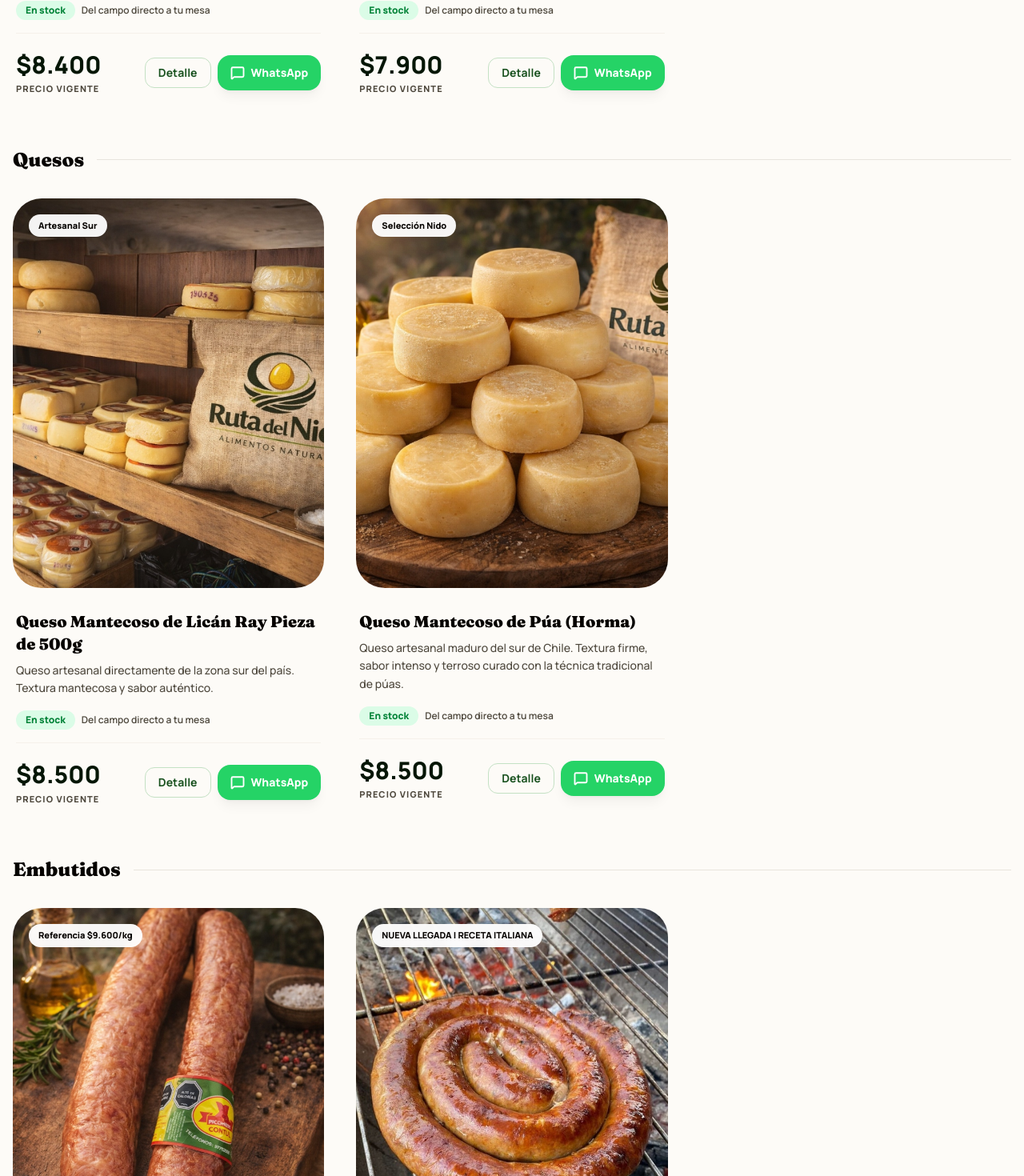
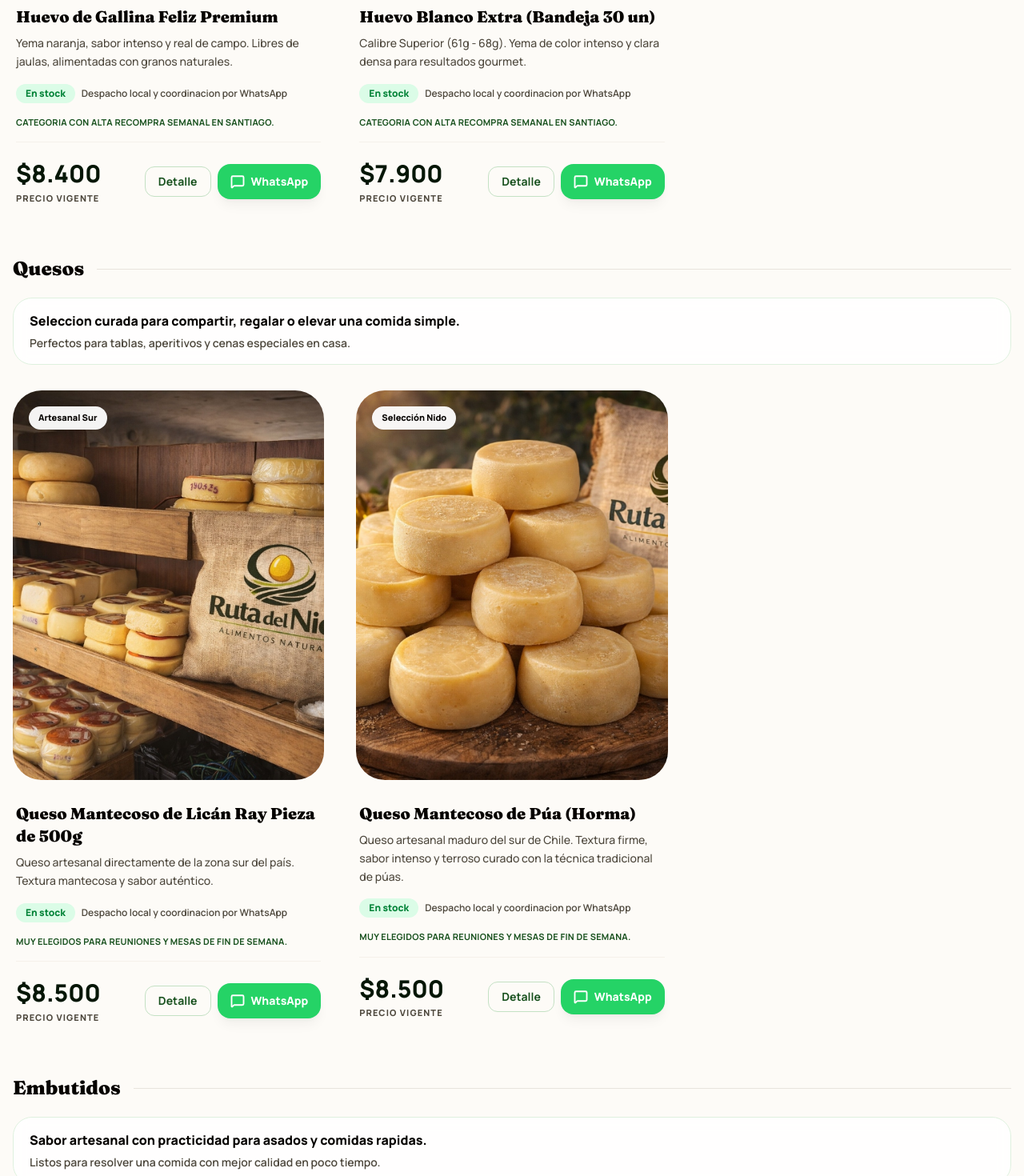
Before and after one commit to Renanakin/ruta_final, a React (Vite) app: page / in a window 1280 px wide. Shown: the part 2030-3500 px from the top of the page at 80% size. Built offline with nearby package versions, Linux system fonts and the light colour scheme; no server answers.

Commit message:
feat: sprint 2 listo (categorias, prueba social y CTA de conversion)

```diff
--- a/src/App.jsx
+++ b/src/App.jsx
@@ -599,7 +599,7 @@ const App = () => {
             <CatalogSection products={products} onSelectProduct={setSelectedProduct} onProductWhatsApp={handleProductWhatsApp} />
             <ValuesSection />
             <AlchemistTeaserSection onOpenAlchemist={openAlchemist} />
-            <SocialProof />
+            <SocialProof onOrderNow={() => handleOrder('Consulta General')} />
             <SubscriptionSection subscriptionEggType={subscriptionEggType} setSubscriptionEggType={setSubscriptionEggType} handleSubscription={handleSubscription} />
           </>
         )}
--- a/src/components/CatalogSection.jsx
+++ b/src/components/CatalogSection.jsx
@@ -5,6 +5,34 @@ import { buildWhatsAppProductUrl, cn, PRICE_PLACEHOLDER } from '../lib/constants
 const formatClp = (value) => {
   if (!value) return PRICE_PLACEHOLDER;
   return `$${Number(value).toLocaleString('es-CL')}`;
+};
+
+const CATEGORY_VALUE = {
+  huevos: {
+    benefit: 'Mas sabor y mejor textura para tu cocina diaria.',
+    useCase: 'Ideal para desayunos, reposteria y platos de todos los dias.',
+    socialSnippet: 'Categoria con alta recompra semanal en Santiago.'
+  },
+  quesos: {
+    benefit: 'Seleccion curada para compartir, regalar o elevar una comida simple.',
+    useCase: 'Perfectos para tablas, aperitivos y cenas especiales en casa.',
+    socialSnippet: 'Muy elegidos para reuniones y mesas de fin de semana.'
+  },
+  embutidos: {
+    benefit: 'Sabor artesanal con practicidad para asados y comidas rapidas.',
+    useCase: 'Listos para resolver una comida con mejor calidad en poco tiempo.',
+    socialSnippet: 'Clientes valoran su sabor real y textura firme.'
+  },
+  congelados: {
+    benefit: 'Formato practico para comer mejor sin improvisar en la semana.',
+    useCase: 'Productos listos para cocinar con buena relacion tiempo-calidad.',
+    socialSnippet: 'Una de las categorias mas pedidas por familias ocupadas.'
+  },
+  costillares: {
+    benefit: 'Cortes con origen y proceso cuidado para ocasiones memorables.',
+    useCase: 'Pensados para compartir en mesas especiales o celebraciones.',
+    socialSnippet: 'Alta expectativa y reservas tempranas cuando hay disponibilidad.'
+  }
 };
 
 const CatalogSection = ({ products, onSelectProduct }) => {
@@ -58,11 +86,16 @@ const CatalogSection = ({ products, onSelectProduct }) => {
             return (
               <div key={cat.id} className="animate-in fade-in slide-in-from-bottom-4 duration-700 delay-150">
                 {activeTab === 'todos' && (
-                  <div className="flex items-center gap-4 mb-8">
+                  <div className="flex items-center gap-4 mb-5">
                     <h3 className="text-2xl font-serif font-black text-stone-900">{cat.label}</h3>
                     <div className="h-px flex-1 bg-stone-200"></div>
                   </div>
                 )}
+
+                <div className="rounded-3xl border border-brand-100 bg-white/80 backdrop-blur px-5 py-4 mb-8">
+                  <p className="text-sm md:text-base text-stone-900 font-black">{CATEGORY_VALUE[cat.id]?.benefit}</p>
+                  <p className="text-xs md:text-sm text-stone-600 font-semibold mt-1.5">{CATEGORY_VALUE[cat.id]?.useCase}</p>
+                </div>
 
                 <div className="grid grid-cols-1 sm:grid-cols-2 md:grid-cols-3 gap-8 sm:gap-10">
                   {categoryProducts.map((p) => (
@@ -81,8 +114,12 @@ const CatalogSection = ({ products, onSelectProduct }) => {
                           <span className={cn('text-xs font-black px-3 py-1 rounded-full', p.inStock ? 'bg-green-100 text-green-700' : 'bg-red-100 text-red-700')}>
                             {p.inStock ? 'En stock' : 'Agotado'}
                           </span>
-                          <span className="text-xs text-stone-600 font-semibold">Del campo directo a tu mesa</span>
+                          <span className="text-xs text-stone-600 font-semibold">Despacho local y coordinacion por WhatsApp</span>
                         </div>
+
+                        <p className="mb-4 text-[11px] font-bold uppercase tracking-wide text-brand-700">
+                          {CATEGORY_VALUE[p.category]?.socialSnippet}
+                        </p>
 
                         <div className="flex items-center justify-between pt-5 border-t border-stone-100">
                           <div>
--- a/src/components/SocialProof.jsx
+++ b/src/components/SocialProof.jsx
@@ -3,47 +3,58 @@ import { cn } from '../lib/constants';
 const TESTIMONIALS = [
   {
     initials: 'MP',
-    name: 'María P. — Las Condes',
+    name: 'Maria P. - Las Condes',
     text: 'Se nota la diferencia desde el primer plato. La yema de los huevos es naranja de verdad, como en el campo.'
   },
   {
     initials: 'CR',
-    name: 'Carlos R. — Providencia',
-    text: 'Nunca más compré en supermercado. El salmón llega con una frescura que no se encuentra en el retail.'
+    name: 'Carlos R. - Providencia',
+    text: 'No volvi al supermercado para estas categorias. El salmon llega con una frescura que no encontraba en retail.'
   },
   {
     initials: 'SL',
-    name: 'Sofía L. — Ñuñoa',
-    text: 'Pedir por WhatsApp es rapidísimo. Calidad superior, productos reales y sin plásticos innecesarios.'
+    name: 'Sofia L. - Nunoa',
+    text: 'Pedir por WhatsApp es rapido y claro. Coordinamos despacho sin vueltas y todo llega muy bien.'
   }
 ];
 
 const STATS = [
-  { value: '500+', label: 'familias' },
-  { value: '98%', label: 'satisfacción' },
-  { value: '24h', label: 'despacho' }
+  { value: '500+', label: 'familias atendidas' },
+  { value: 'SCL', label: 'despacho local' },
+  { value: 'Semanal', label: 'disponibilidad' }
 ];
 
-const SocialProof = () => (
-    <section className="py-24 px-4 bg-stone-50 border-y border-stone-200">
-      <div className="max-w-7xl mx-auto">
-        <div className="space-y-4 mb-20">
-           <span className="text-brand-700 font-black text-xs uppercase tracking-[0.4em] block text-center">Nuestros Miembros</span>
-           <h2 className="text-4xl md:text-6xl font-serif font-black text-stone-900 text-center">Lo que dicen en <span className="text-brand-700">Ruta del Nido</span></h2>
-           <div className="w-20 h-1 bg-brand-700 mx-auto rounded-full"></div>
-        </div>
+const SocialProof = ({ onOrderNow }) => (
+  <section className="py-24 px-4 bg-stone-50 border-y border-stone-200">
+    <div className="max-w-7xl mx-auto">
+      <div className="space-y-4 mb-16">
+        <span className="text-brand-700 font-black text-xs uppercase tracking-[0.4em] block text-center">Confianza real</span>
+        <h2 className="text-4xl md:text-6xl font-serif font-black text-stone-900 text-center">
+          Lo que dicen quienes ya compran en <span className="text-brand-700">Ruta del Nido</span>
+        </h2>
+        <p className="text-center text-stone-600 font-semibold max-w-2xl mx-auto">
+          Testimonios reales en zonas de Santiago, con foco en sabor, frescura y facilidad de coordinacion.
+        </p>
+        <div className="w-20 h-1 bg-brand-700 mx-auto rounded-full"></div>
+      </div>
+
       <div className="grid grid-cols-1 md:grid-cols-3 gap-6">
         {TESTIMONIALS.map((item, idx) => (
-          <div key={item.initials} className={cn(
-            "bg-white rounded-3xl p-7 border border-beige-200 shadow-premium transition-all duration-300 hover:scale-105 active:scale-95 group",
-            idx % 2 === 0 ? "hover:rotate-1" : "hover:-rotate-1"
-          )}>
+          <div
+            key={item.initials}
+            className={cn(
+              'bg-white rounded-3xl p-7 border border-beige-200 shadow-premium transition-all duration-300 hover:scale-105 active:scale-95 group',
+              idx % 2 === 0 ? 'hover:rotate-1' : 'hover:-rotate-1'
+            )}
+          >
             <div className="flex items-center gap-3 mb-4">
-              <div className="w-12 h-12 rounded-full bg-brand-700 text-white font-black flex items-center justify-center group-hover:bg-yolk-500 group-hover:text-brand-900 transition-colors">{item.initials}</div>
+              <div className="w-12 h-12 rounded-full bg-brand-700 text-white font-black flex items-center justify-center group-hover:bg-yolk-500 group-hover:text-brand-900 transition-colors">
+                {item.initials}
+              </div>
               <div>
                 <p className="font-black text-stone-900">{item.name}</p>
                 <div className="flex gap-0.5 text-yolk-600">
-                  {[...Array(5)].map((_, i) => <span key={i}>⭐</span>)}
+                  {[...Array(5)].map((_, i) => <span key={i}>*</span>)}
                 </div>
               </div>
             </div>
@@ -62,6 +73,18 @@ const SocialProof = () => (
           ))}
         </div>
       </div>
+
+      <div className="mt-8 text-center">
+        <button
+          onClick={onOrderNow}
+          className="inline-flex items-center justify-center rounded-2xl bg-yolk-500 text-brand-900 px-8 py-4 font-black text-base hover:scale-105 active:scale-95 transition-all shadow-premium"
+        >
+          Pedir por WhatsApp ahora
+        </button>
+        <p className="mt-3 text-[11px] uppercase tracking-[0.2em] font-bold text-brand-700">
+          Microprueba social activa: familias en Santiago ya reciben esta semana
+        </p>
+      </div>
     </div>
   </section>
 );
```
